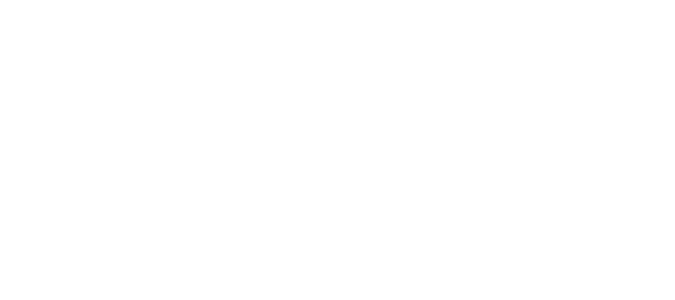
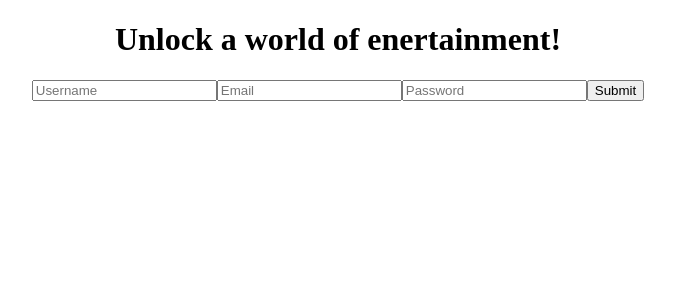
Before and after one commit to dswcodes0/movie-capstone, a React (Create React App) app in the folder movie-app/: page /SignUp in a window 1280 px wide. Shown: the top 300 px of the page, without its empty margins (302-977 px from the left). Built offline with nearby package versions, Linux system fonts and the light colour scheme.

Commit message:
added html to sign up

```diff
--- a/movie-app/src/SignUp/SignUp.jsx
+++ b/movie-app/src/SignUp/SignUp.jsx
@@ -4,7 +4,14 @@
 const SignUp = () => {
     return (
       <div>
+        <h1>Unlock a world of enertainment!</h1>
+        <form>
+          <input type="text" name="username" placeholder='Username' />
+          <input type="email" name="email" placeholder='Email' />
+          <input type="password" name="password" placeholder='Password' />
+          <input type="submit" placeholder='Submit'/>
 
+        </form>
       </div>
     );
   };
```
